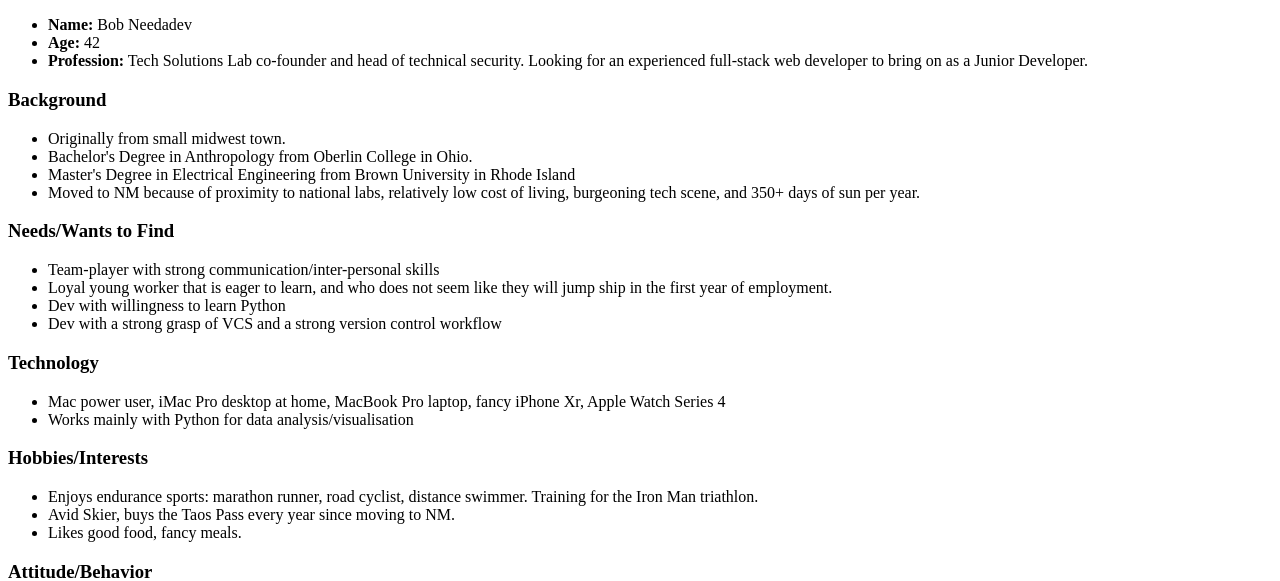
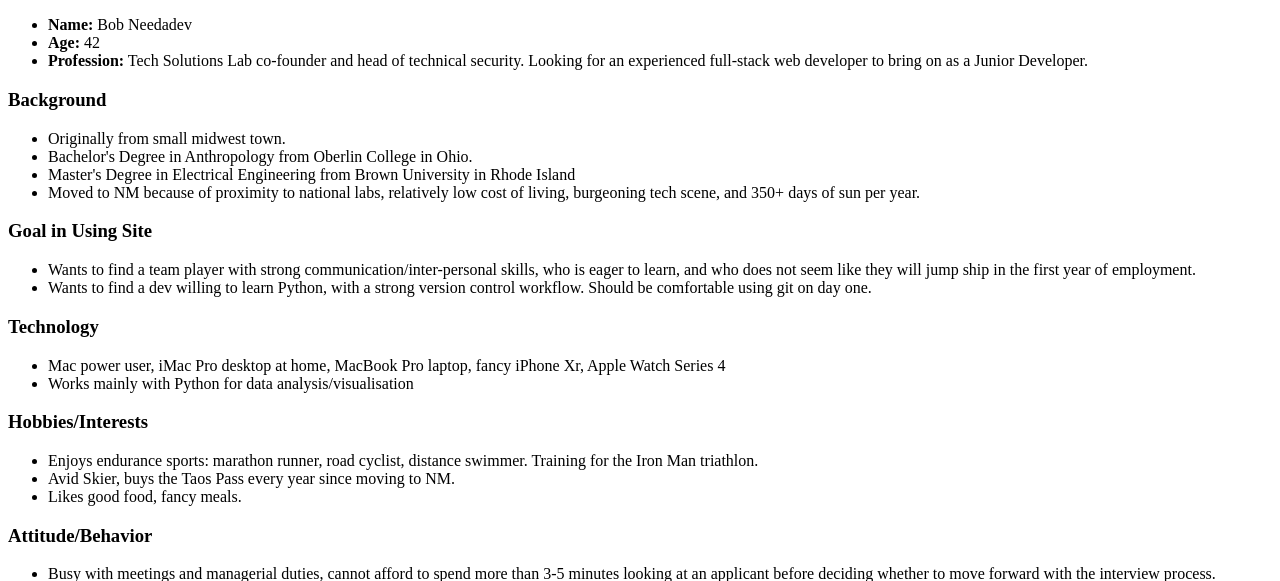
Before and after one commit to will-t-harris/will-harris-pwp, a PHP site: page /milestone-1.php in a window 1280 px wide. Shown: the part 847-1428 px from the top of the page. Run offline with PHP 8.4, Linux system fonts and the light colour scheme.

Commit message:
change needs to goal in using site, edit list items

```diff
--- a/public_html/documentation/milestone-1.php
+++ b/public_html/documentation/milestone-1.php
@@ -26,12 +26,10 @@
 			<li>Master's Degree in Electrical Engineering from Brown University in Rhode Island</li>
 			<li>Moved to NM because of proximity to national labs, relatively low cost of living, burgeoning tech scene, and 350+ days of sun per year.</li>
 		</ul>
-		<h3>Needs/Wants to Find</h3>
+		<h3>Goal in Using Site</h3>
 		<ul>
-			<li>Team-player with strong communication/inter-personal skills</li>
-			<li>Loyal young worker that is eager to learn, and who does not seem like they will jump ship in the first year of employment.</li>
-			<li>Dev with willingness to learn Python</li>
-			<li>Dev with a strong grasp of VCS and a strong version control workflow</li>
+			<li>Wants to find a team player with strong communication/inter-personal skills, who is eager to learn, and who does not seem like they will jump ship in the first year of employment.</li>
+			<li>Wants to find a dev willing to learn Python, with a strong version control workflow.  Should be comfortable using git on day one.</li>
 		</ul>
 		<h3>Technology</h3>
 		<ul>
```
